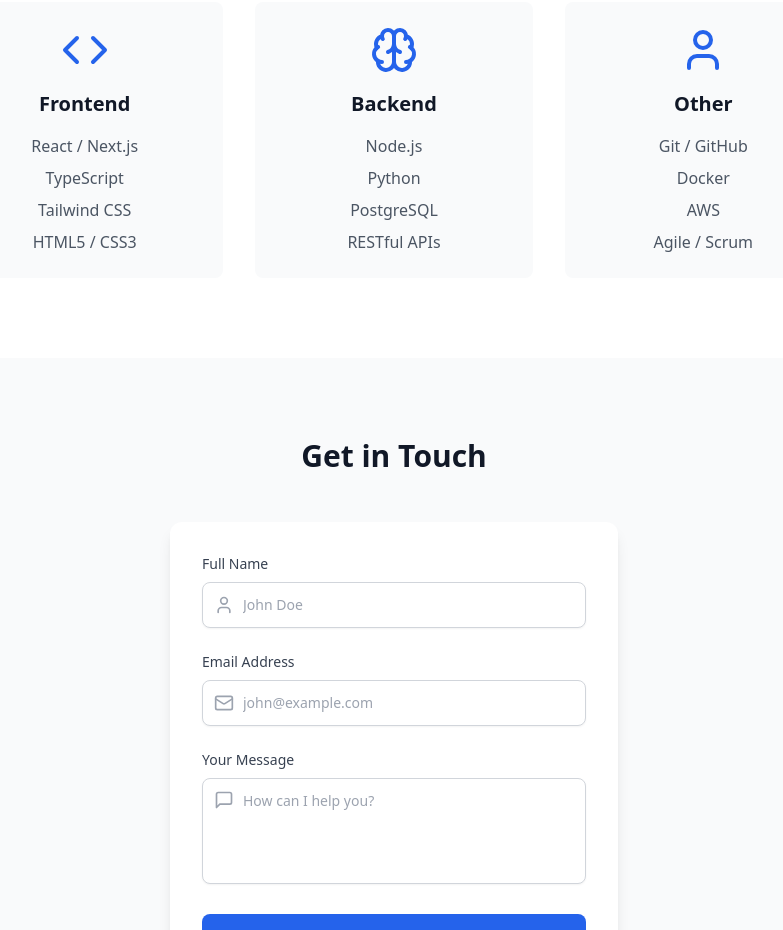
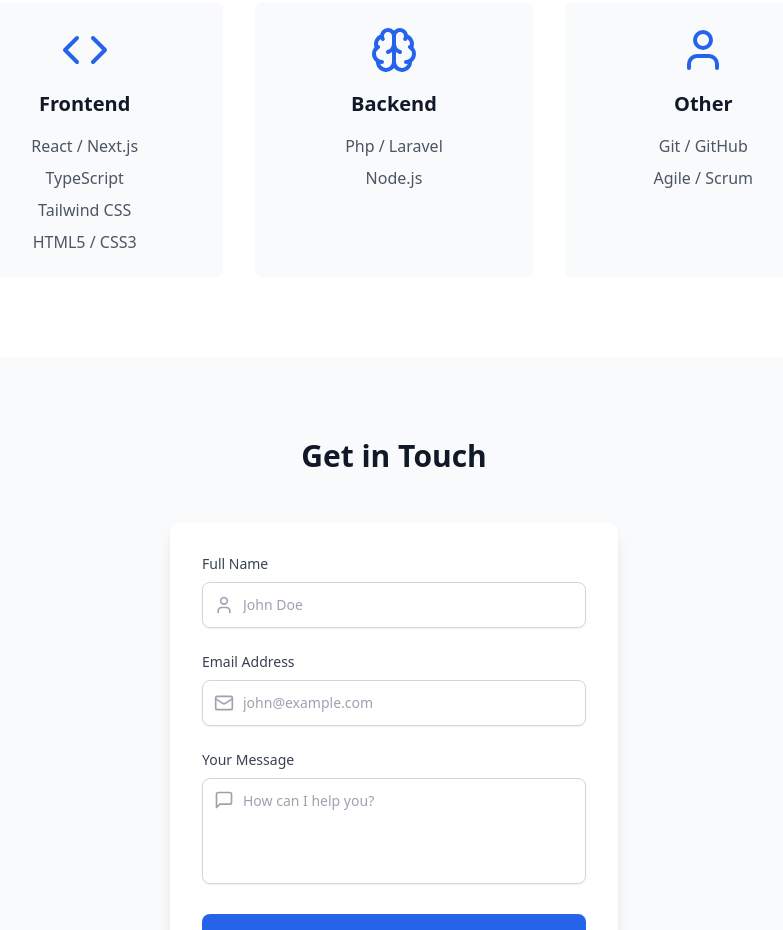
Before and after one commit to Phuldev/phuldev.github.io, a React (Vite) app: page / in a window 1280 px wide. Shown: the part 2880-3810 px from the top of the page, without its empty margins (246-1029 px from the left). Built offline with nearby package versions, Linux system fonts and the light colour scheme.

Commit message:
update skills

```diff
--- a/src/App.tsx
+++ b/src/App.tsx
@@ -192,10 +192,8 @@ function App() {
               <Brain className="w-12 h-12 mx-auto mb-4 text-blue-600 dark:text-blue-400" />
               <h3 className="text-xl font-bold mb-4">Backend</h3>
               <ul className="space-y-2 text-gray-600 dark:text-gray-300">
-                <li>Node.js</li>
-                <li>Python</li>
-                <li>PostgreSQL</li>
-                <li>RESTful APIs</li>
+              <li>Php / Laravel</li>
+              <li>Node.js</li>
               </ul>
             </div>
             <div className="p-6 bg-gray-50 dark:bg-gray-700 rounded-lg text-center">
@@ -203,8 +201,6 @@ function App() {
               <h3 className="text-xl font-bold mb-4">Other</h3>
               <ul className="space-y-2 text-gray-600 dark:text-gray-300">
                 <li>Git / GitHub</li>
-                <li>Docker</li>
-                <li>AWS</li>
                 <li>Agile / Scrum</li>
               </ul>
             </div>
```
Also changed, not shown: 1 other file (tests, documents, lock files or other folders).
